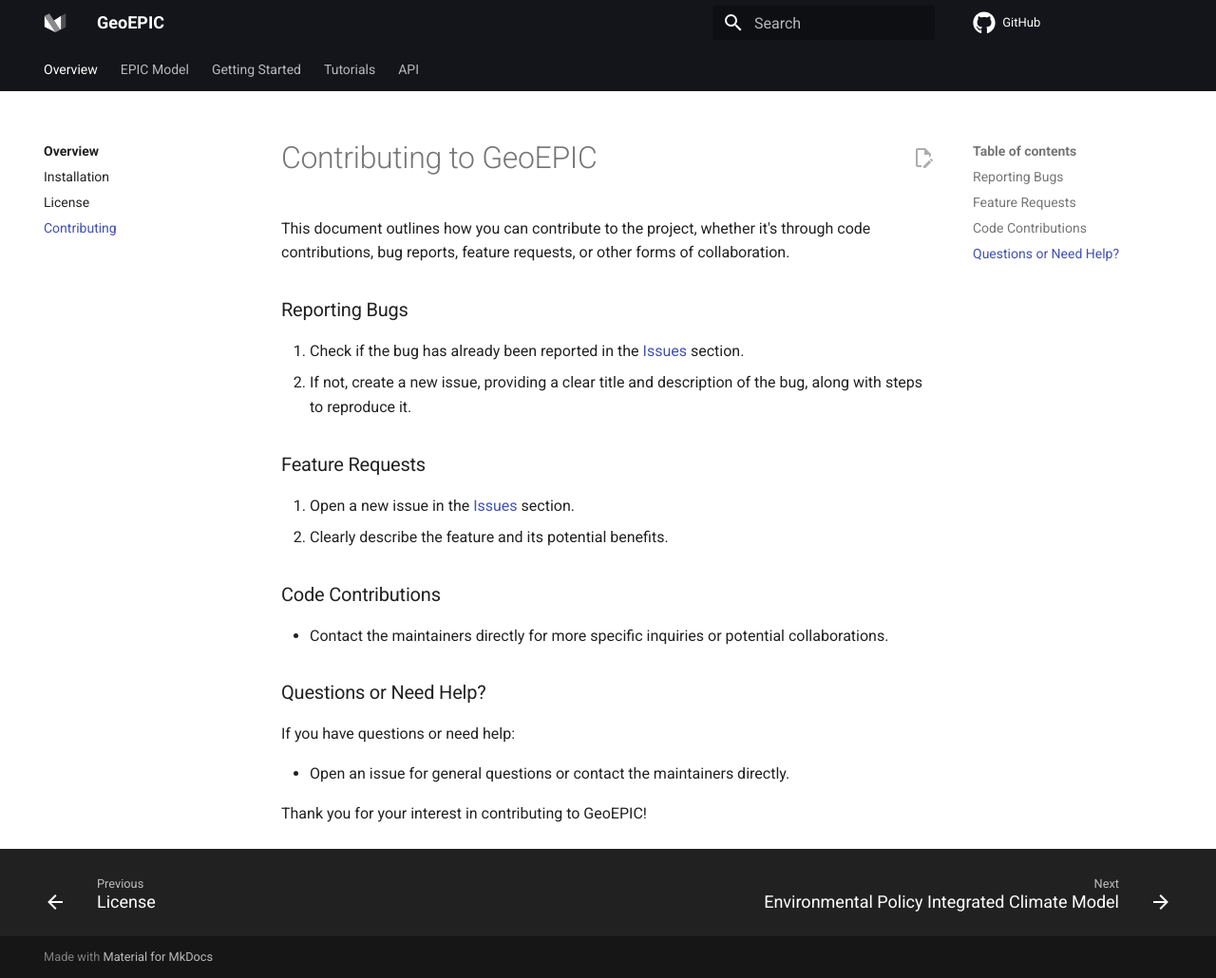
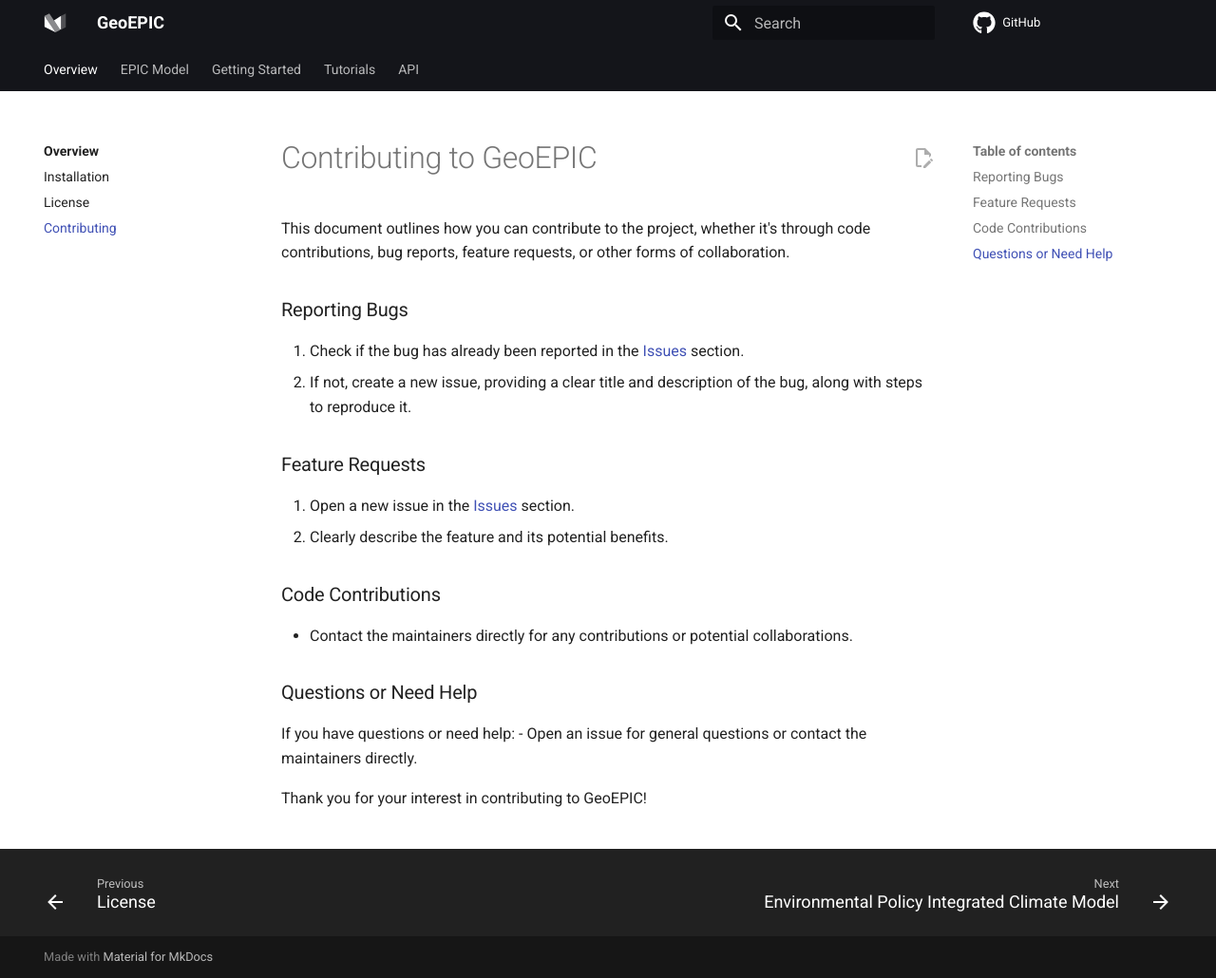
Before and after one commit to smarsGroup/geo_epic_win, an MkDocs documentation site: the page built from docs/pages/Contributing.md, in a window 1280 px wide and 1030 px high. Shown: the whole window at 95% size. Built offline with MkDocs 1.6.1 and Material for MkDocs 9.7.7, drawn with Linux system fonts in a browser that asks for light colours; comment, search, counter and statistics services are not loaded.

Commit message:
Update Contributing.md

```diff
--- a/docs/pages/Contributing.md
+++ b/docs/pages/Contributing.md
@@ -1,9 +1,7 @@
 # Contributing to GeoEPIC
-
 This document outlines how you can contribute to the project, whether it's through code contributions, bug reports, feature requests, or other forms of collaboration.
 
 ### Reporting Bugs
-
 1. Check if the bug has already been reported in the [Issues](https://github.com/smarsGroup/geo_epic_win/issues) section.
 2. If not, create a new issue, providing a clear title and description of the bug, along with steps to reproduce it.
 
@@ -12,12 +10,10 @@
 3. Clearly describe the feature and its potential benefits.
 
 ### Code Contributions
-- Contact the maintainers directly for more specific inquiries or potential collaborations.
+- Contact the maintainers directly for any contributions or potential collaborations.
 
-### Questions or Need Help?
-
+### Questions or Need Help
 If you have questions or need help:
-
 - Open an issue for general questions or contact the maintainers directly.
 
 Thank you for your interest in contributing to GeoEPIC!
```
